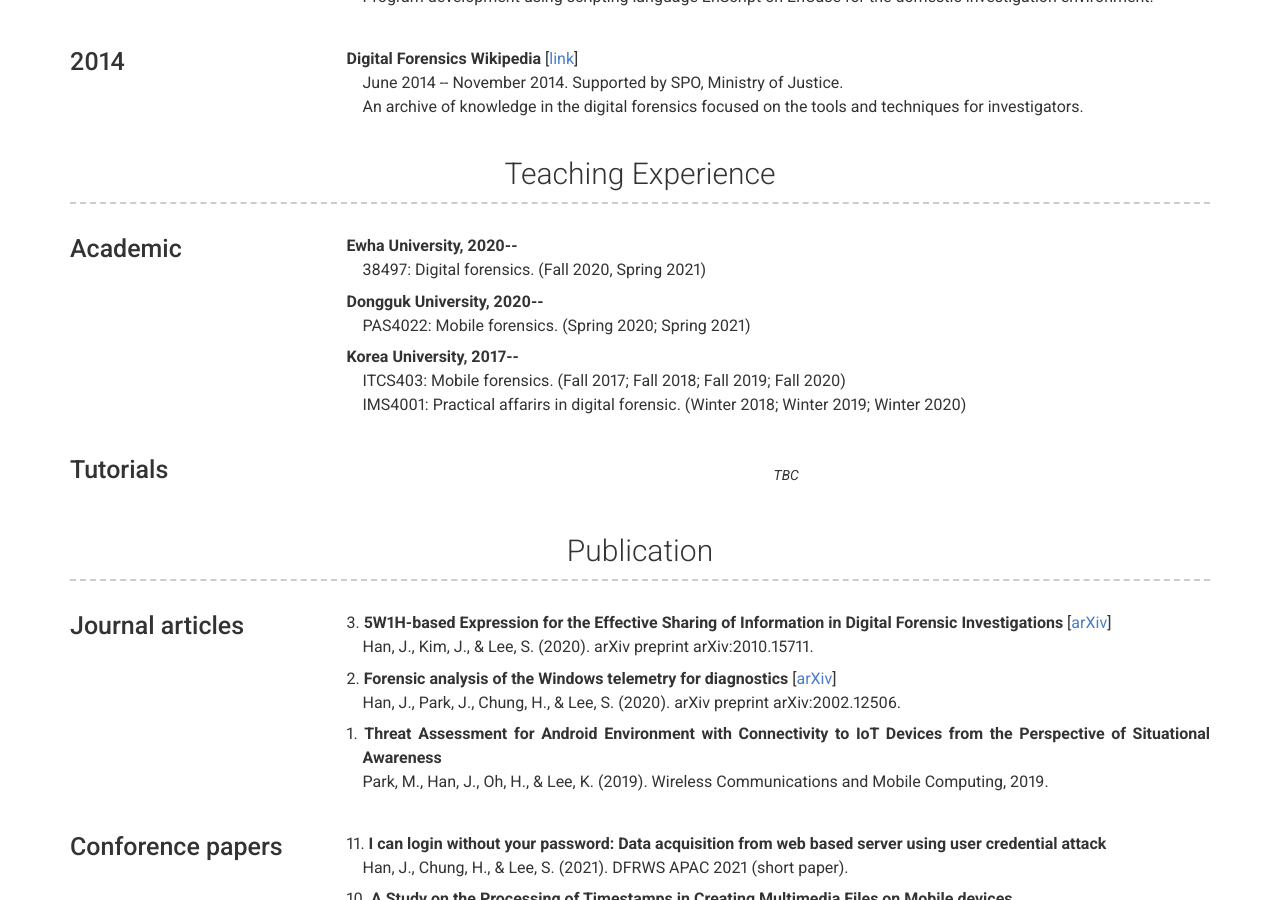
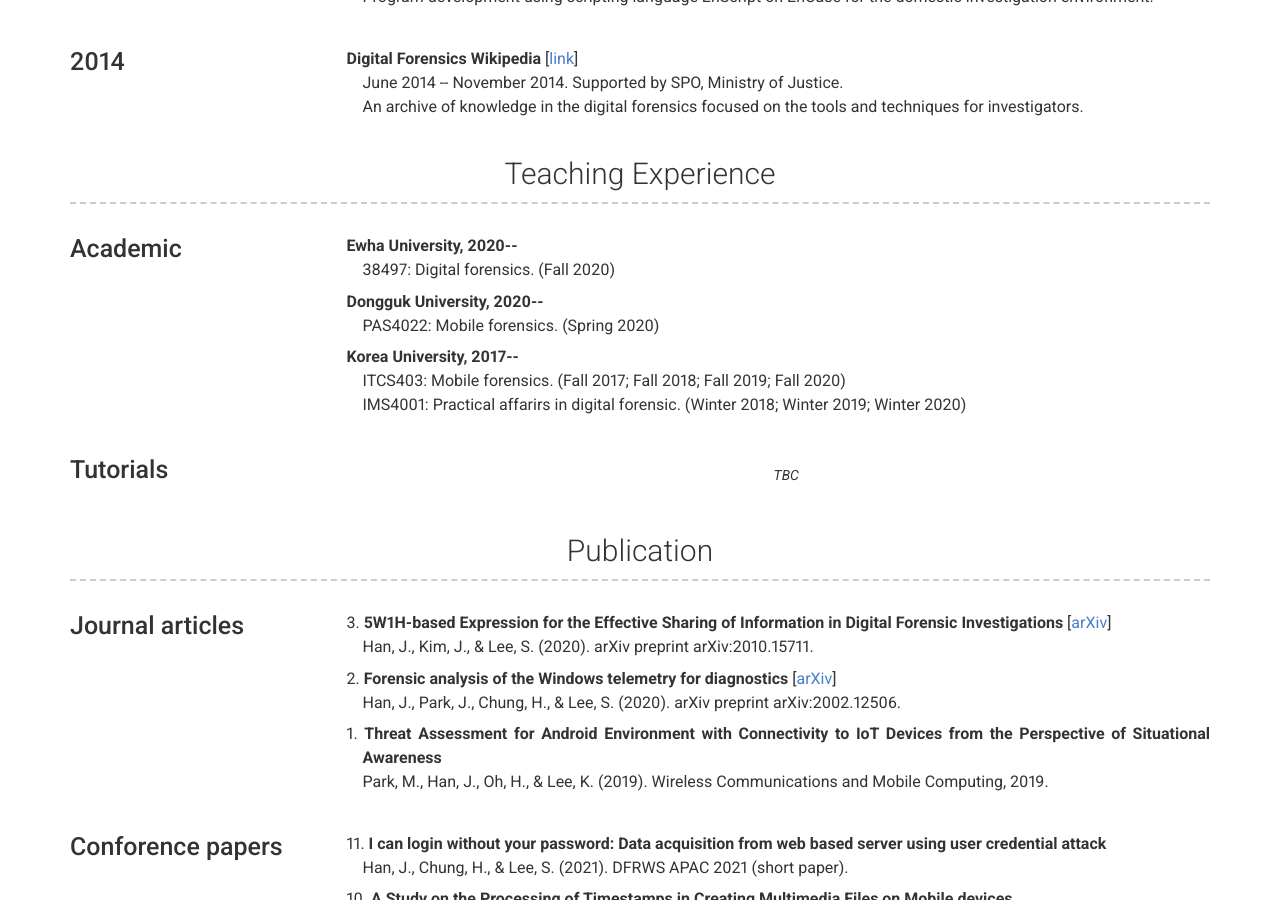
Before and after one commit to JaehyeokHan/jaehyeokhan.github.io, a Jekyll site: the page built from index.md, in a window 1280 px wide and 900 px high, scrolled down 1851 px. Built offline with Jekyll 4.4.1, drawn with Linux system fonts in a browser that asks for light colours; nearby versions of some CDN libraries.

Commit message:
Update _config.yml

```diff
--- a/_config.yml
+++ b/_config.yml
@@ -154,8 +154,8 @@ content:
         #quote: >
         #  TBC
         description: | # this will include new lines to allow paragraphs
-          <p style="text-indent: -1em;"><b>Ewha University, 2020--</b><br>38497: Digital forensics. (Fall 2020, Spring 2021)</p>
-          <p style="text-indent: -1em;"><b>Dongguk University, 2020--</b><br>PAS4022: Mobile forensics. (Spring 2020; Spring 2021)</p>
+          <p style="text-indent: -1em;"><b>Ewha University, 2020--</b><br>38497: Digital forensics. (Fall 2020)</p>
+          <p style="text-indent: -1em;"><b>Dongguk University, 2020--</b><br>PAS4022: Mobile forensics. (Spring 2020)</p>
           <p style="text-indent: -1em;"><b>Korea University, 2017--</b><br>ITCS403: Mobile forensics. (Fall 2017; Fall 2018; Fall 2019; Fall 2020)<br>IMS4001: Practical affarirs in digital forensic. (Winter 2018; Winter 2019; Winter 2020)</p>
 
       - layout: left
```
